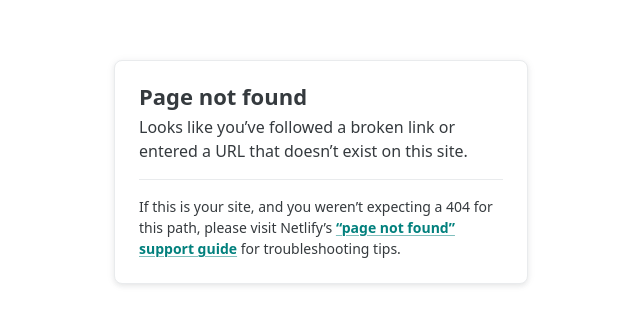
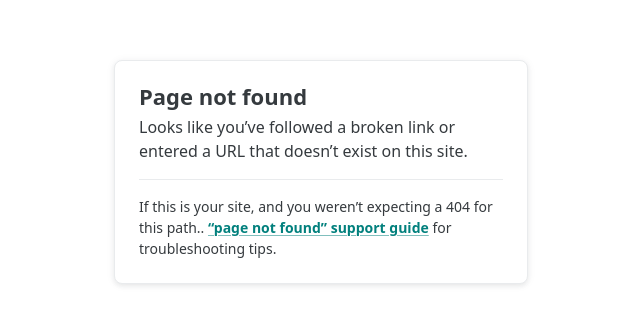
Before and after one commit to hacklivly/frelancing, a plain HTML site: page leazyeditz@gmail.html in a window 1280 px wide. Shown: the part 228-552 px from the top of the page, without its empty margins (319-959 px from the left). Drawn offline with Linux system fonts and the light colour scheme.

Commit message:
Update leazyeditz@gmail.html

```diff
--- a/leazyeditz@gmail.html
+++ b/leazyeditz@gmail.html
@@ -110,8 +110,7 @@
         </p>
         <hr />
         <p class="your-site">
-          If this is your site, and you weren’t expecting a 404 for this path,
-          please visit Netlify’s
+          If this is your site, and you weren’t expecting a 404 for this path..
           <a
             href="https://answers.netlify.com/t/support-guide-i-ve-deployed-my-site-but-i-still-see-page-not-found/125?utm_source=404page&utm_campaign=community_tracking"
             >“page not found” support guide</a
```
